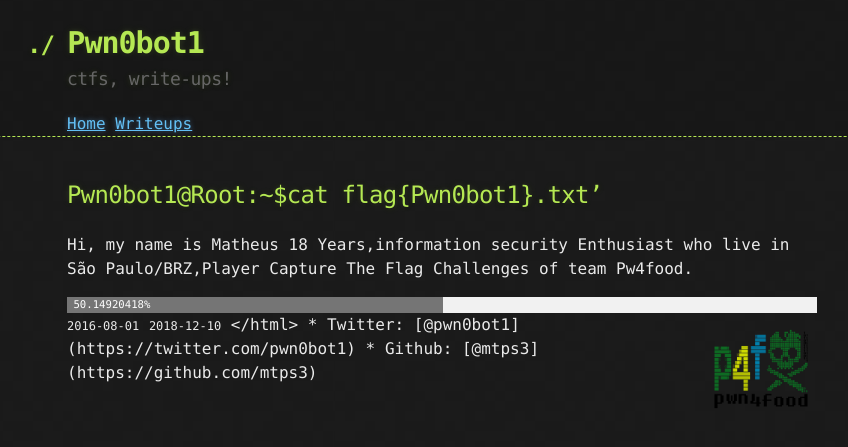
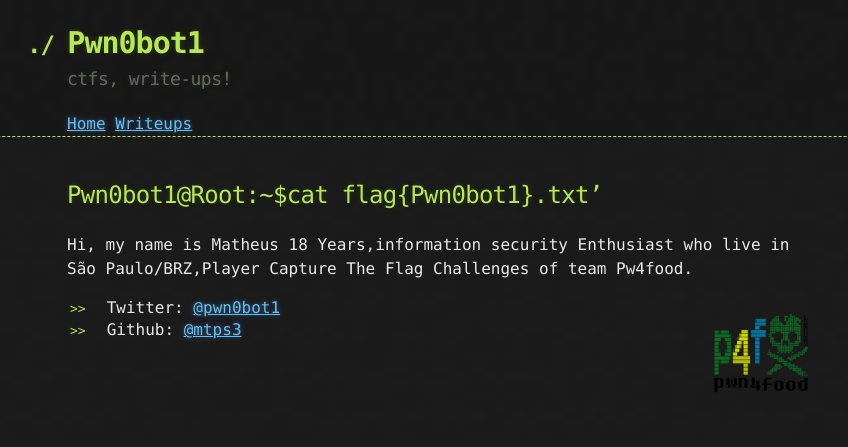
Before and after one commit to mtps3/Mtps3.github.io, a Jekyll site: the page built from index.md, in a window 1280 px wide. Shown: the top 447 px of the page, without its empty margins (198-1046 px from the left). Built offline with Jekyll 4.4.1, drawn with Linux system fonts in a browser that asks for light colours.

Commit message:
Update index.md

```diff
--- a/index.md
+++ b/index.md
@@ -11,35 +11,6 @@
 18 Years,information security Enthusiast who live in São Paulo/BRZ,Player Capture The Flag Challenges of team Pw4food.
 
 
-
-
-<html>
-<head>
-    <title></title>
-    <link href="/css/mtps3.css" rel="stylesheet" type="text/css">
-</head>
-<body>
-
-                            <div class="progress-container">
-                                <div class="progressbar" id="progress-conscription" style="width:100.94710659352%; font-size:8pt; font-family:Consolas; color:white; line-height:15px;">&nbsp;100.94710659%</div>
-                            </div>
-                            <p class="progress-status">2016-08-01</p>
-                            <p class="progress-status right">2018-12-10</p>
-
-<script>
-        var init_date = new Date(2016, 08, 01);
-        var exit_date = new Date(2018, 12, 10);
-        var total_duration = exit_date - init_date;
-        function progress_check(){
-            var jjam_percent = (((new Date() - init_date) / total_duration) * 100).toFixed(8);
-            document.getElementById("progress-conscription").style.width = jjam_percent + '%';
-            document.getElementById("progress-conscription").innerHTML = '&nbsp;' + jjam_percent + '%';
-            setTimeout('progress_check()', 10);
-        }
-        if(new Date() >= exit_date) { document.getElementById("Bachelor").style.display = 'none'; }else{ progress_check(); }
-    </script>
-</html>
-
 <img src="/images/p4f.png" style="width:7em; height:7em; float:right;" />
 
 * Twitter: [@pwn0bot1](https://twitter.com/pwn0bot1)
```
